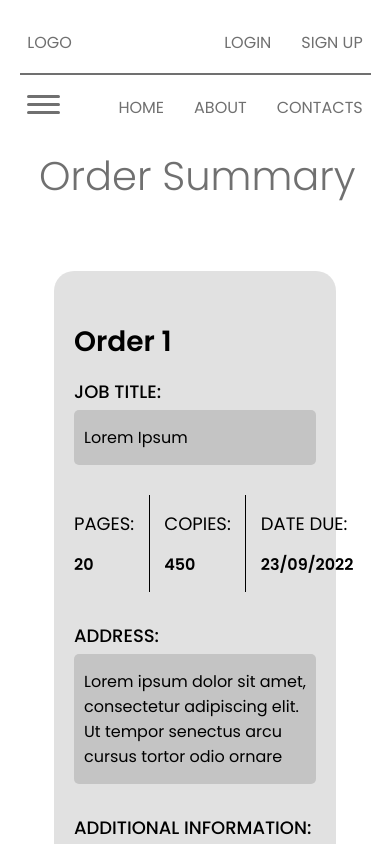
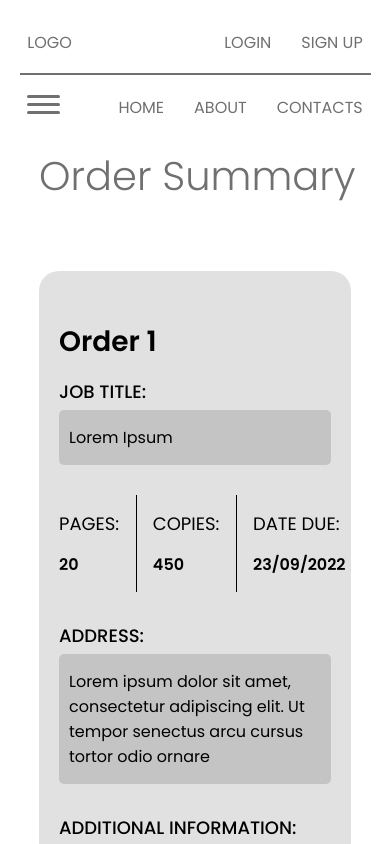
Before and after one commit to kiishi-0/Print-Order, a React (Create React App) app: page / in a window 390 px wide. Shown: the top 844 px of the page. Built offline with nearby package versions, Linux system fonts and the light colour scheme.

Commit message:
finally done with summary page

```diff
--- a/src/Pages/SummaryPage/SummaryPage.css
+++ b/src/Pages/SummaryPage/SummaryPage.css
@@ -102,7 +102,8 @@
         font-size: 40px;
     }
     .summary-div .orders .order{
-        width: 350px;
+        width: 400px;
+        margin: 15px 0;
     }
     .summary-div .orders .order .copies-date-section div{
         padding: 15px 6%;
```
